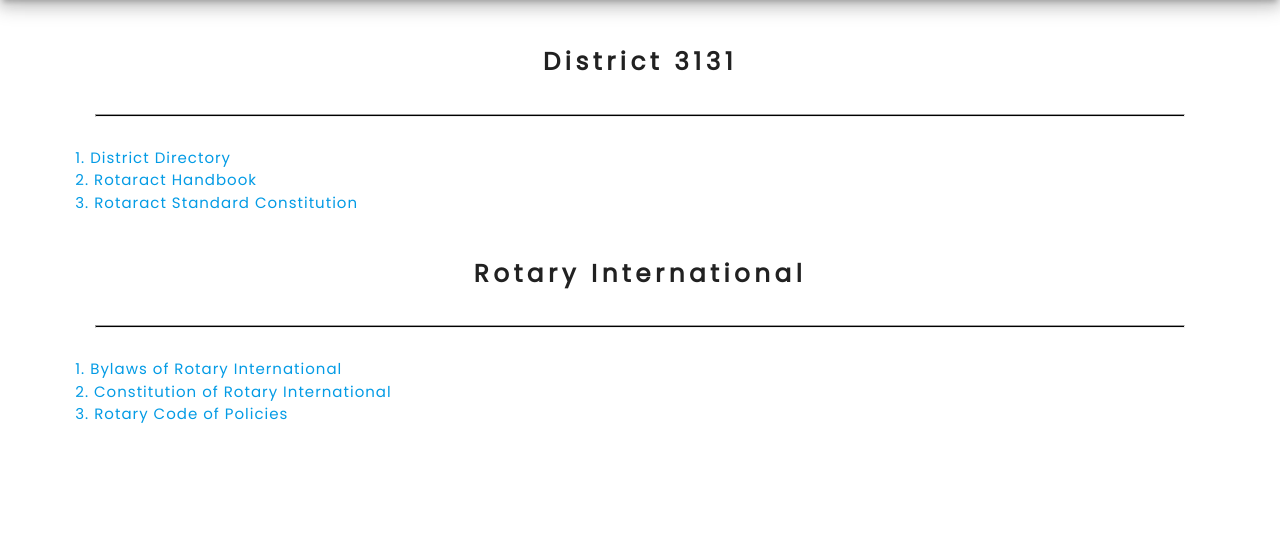
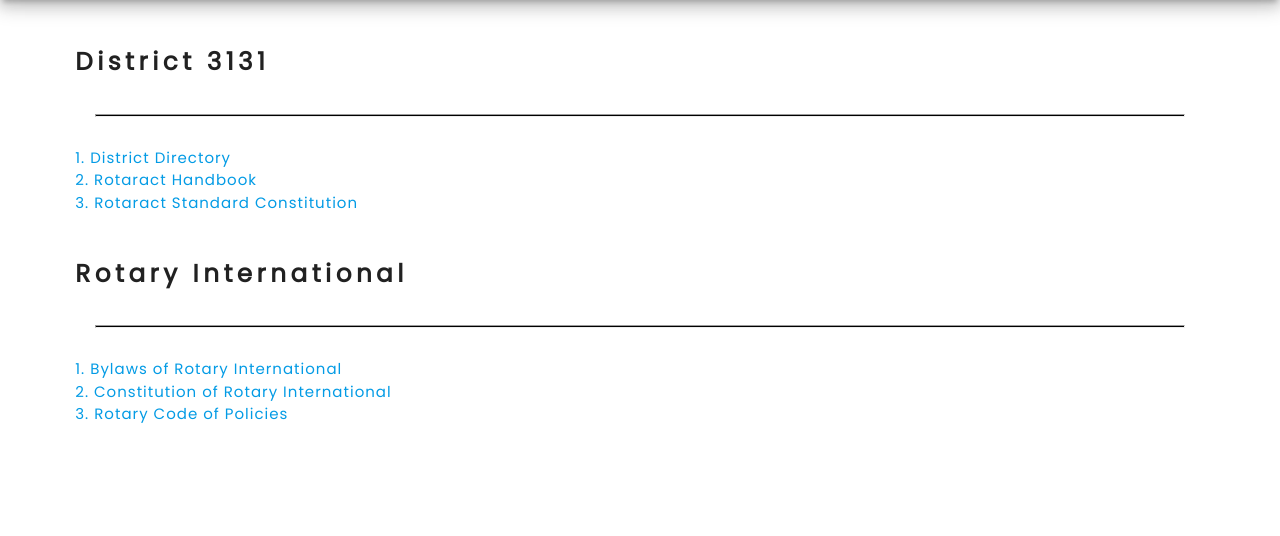
Before and after one commit to cw-saurabh/RotarApp-2.0, a Django app: page /resources/ in a window 1280 px wide. Shown: the part 57-593 px from the top of the page. Run offline with Django 3.2, Linux system fonts and the light colour scheme.

Commit message:
Temporary Resources-Heading alignment fixed

```diff
--- a/Main/templates/Main/m_resources.html
+++ b/Main/templates/Main/m_resources.html
@@ -5,7 +5,7 @@
 <br class="">
 <div class="row flex container center-align" style="padding:0;">
     <div class="col l12 m12">
-        <h5 class="" style="letter-spacing: 0.3rem;line-height: 3rem;"><b>District 3131</b></h5>
+        <h5 class="" style="letter-spacing: 0.3rem;line-height: 3rem;text-align:left"><b>District 3131</b></h5>
     </div>
 </div>
 <hr class="hide-on-med-and-up" style="width:80%;text-align:center;height :1px ;background-color:black">
@@ -20,7 +20,7 @@
 </div>
 <div class="row flex container center-align" style="padding:0;">
     <div class="col l12 m12">
-        <h5 class="" style="letter-spacing: 0.3rem;line-height: 3rem;"><b>Rotary International</b></h5>
+        <h5 class="" style="letter-spacing: 0.3rem;line-height: 3rem;text-align:left"><b>Rotary International</b></h5>
     </div>
 </div>
 <hr class="hide-on-med-and-up" style="width:80%;text-align:center;height :1px ;background-color:black">
```
